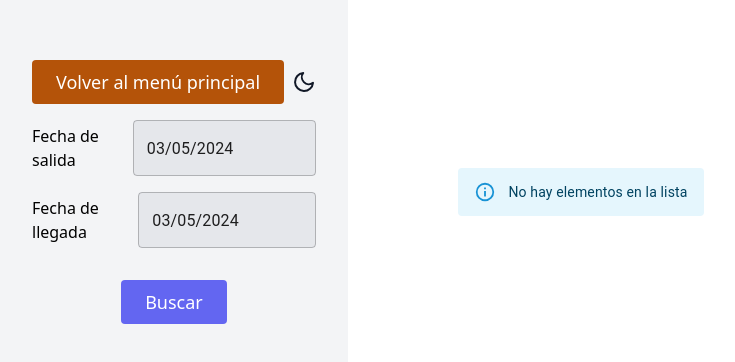
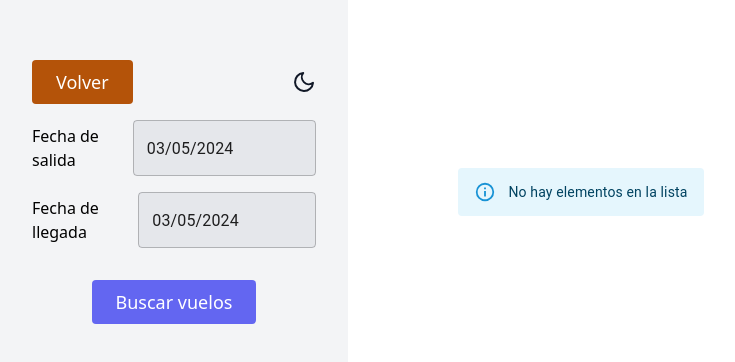
Before and after one commit to andresm05/frontend-laboratorio1-arq-soft, a Next.js app: page /search/date in a window 1280 px wide. Shown: the part 208-570 px from the top of the page, without its empty margins (0-735 px from the left). Built offline with nearby package versions, Linux system fonts and the light colour scheme.

Commit message:
update button component

```diff
--- a/src/app/(pages)/page.tsx
+++ b/src/app/(pages)/page.tsx
@@ -1,4 +1,4 @@
-import { Button } from "@/components/Button";
+import { NavButton } from "@/components/NavButton";
 import ThemeSwitch from "@/components/ThemeSwitch";
 
 const page = () => {
@@ -15,7 +15,7 @@ const page = () => {
                 Selecciona el filtro
               </h1>
               <div className="flex flex-col space-y-2 w-4/6 mx-auto">
-              <Button title="Buscar por fecha" path="/search/date" />
+              <NavButton title="Buscar por fecha" path="/search/date" />
               <button className="text-white bg-indigo-500 border-0 py-2 px-6 focus:outline-none hover:bg-indigo-700 rounded text-lg">Button</button>
               </div>
 
--- a/src/app/(pages)/search/date/page.tsx
+++ b/src/app/(pages)/search/date/page.tsx
@@ -1,5 +1,7 @@
 "use client";
 import { FlightApi } from "@/api/FlightApi";
+import { NavButton } from "@/components/NavButton";
+import { RequestButton } from "@/components/RequestButton";
 import ThemeSwitch from "@/components/ThemeSwitch";
 import { Flight } from "@/types/Flight.types";
 import { Alert } from "@mui/material";
@@ -37,11 +39,7 @@ const DateFilterPage = () => {
         <div className="flex flex-col dark:bg-gray-900 p-8 bg-gray-100 rounded-lg justify-center">
           <div className="flex flex-col space-y-4 items-center justify-center">
             <div className="flex justify-between w-full">
-              <button
-                className="text-white bg-amber-700 border-0 py-2 px-6 focus:outline-none hover:bg-amber-900 rounded text-lg"
-                onClick={() => router.back()}>
-                  Volver al menú principal
-                </button>
+              <NavButton title="Volver" path="/" back={true} />
                 <div className="flex items-center">
 
                 <ThemeSwitch />
@@ -69,12 +67,7 @@ const DateFilterPage = () => {
             </div>
           </div>
           <div className="flex mx-auto justify-center mt-8">
-            <button
-              className="text-white bg-indigo-500 border-0 py-2 px-6 focus:outline-none hover:bg-indigo-700 rounded text-lg"
-              onClick={() => handleSearchFlightsByDate()}
-            >
-              Buscar
-            </button>
+            <RequestButton title="Buscar vuelos" method={handleSearchFlightsByDate} />
           </div>
         </div>
         <div className="flex items-center w-full justify-center mx-auto">
--- a/src/components/Button.tsx
+++ /dev/null
@@ -1,15 +0,0 @@
-'use client'
-
-import { useRouter } from "next/navigation";
-
-const Button = ({ title, path }: { title: string; path: string }) => {
-  const router = useRouter();
-  return (
-    <button className="text-white bg-indigo-500 border-0 py-2 px-6 focus:outline-none hover:bg-indigo-700 rounded text-lg"
-    onClick={() => router.push(path)}>
-      {title}
-    </button>
-  );
-};
-
-export { Button };
--- /dev/null
+++ b/src/components/NavButton.tsx
@@ -0,0 +1,28 @@
+"use client";
+
+import { useRouter } from "next/navigation";
+
+const NavButton = ({ title, path, back = false }: { title: string; path: string, back?: boolean }) => {
+  const router = useRouter();
+  return (
+    <>
+    {back ? (
+      <button
+        className="text-white bg-amber-700 border-0 py-2 px-6 focus:outline-none hover:bg-amber-900 rounded text-lg"
+        onClick={() => router.back()}
+      >
+        {title}
+      </button>
+    ) : (
+      <button
+        className="text-white bg-indigo-500 border-0 py-2 px-6 focus:outline-none hover:bg-indigo-700 rounded text-lg"
+        onClick={() => router.push(path)}
+      >
+        {title}
+      </button>
+    )}
+    </>
+  );
+};
+
+export { NavButton };
--- /dev/null
+++ b/src/components/RequestButton.tsx
@@ -0,0 +1,16 @@
+export const RequestButton = ({
+  title,
+  method,
+}: {
+  title: string;
+  method: () => void;
+}) => {
+  return (
+    <button
+      className="text-white bg-indigo-500 border-0 py-2 px-6 focus:outline-none hover:bg-indigo-700 rounded text-lg"
+      onClick={() => method()}
+    >
+      {title}
+    </button>
+  );
+};
```
